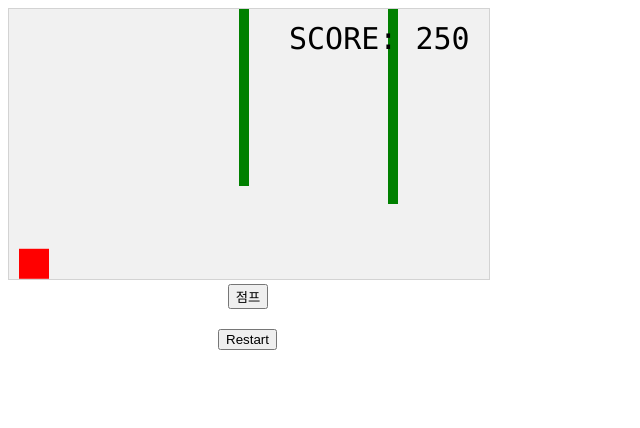
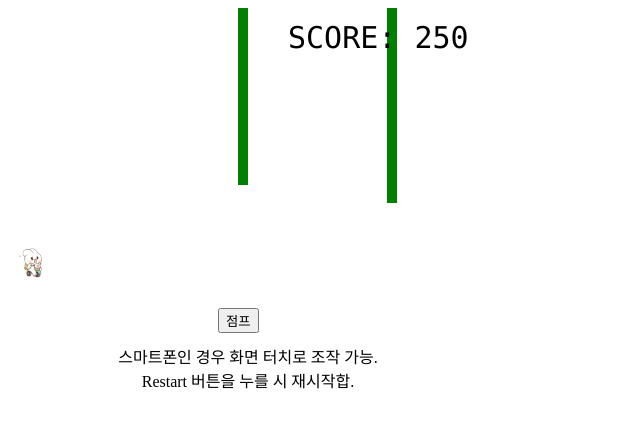
Before and after one commit to seoggu/block-game, a plain HTML site: page touchver.html in a window 1280 px wide. Shown: the whole page, without its empty margins (0-640 px from the left). Drawn offline with Linux system fonts and the light colour scheme.

Commit message:
Add files via upload

```diff
--- /dev/null
+++ b/game.js
@@ -0,0 +1,196 @@
+var myGameArea;
+var myScore;
+var myGamePiece;
+var myObstacles = [];
+
+function restartGame() {
+document.getElementById("myfilter").style.display ="none";
+document.getElementById("comment").style.display ="block";
+document.getElementById("myrestartbutton").style.display ="none";
+document.getElementById("controlbutton").style.display ="block";
+myGameArea.stop();
+myGameArea.clear();
+myGameArea = {};
+myGamePiece = {};
+myObstacles = [];
+myScore = {};
+document.getElementById("canvascontainer").innerHTML ="";
+startGame();
+}
+
+function startGame() {
+    myGameArea = new gamearea();
+    myScore = new component("30px", "consolas", "black", 280, 40, "text");
+    myGamePiece = new component(30, 30, "mongshu1.gif", 10, 120, "image");
+    myGameArea.start();
+
+}
+
+function gamearea() {
+    this.canvas = document.createElement("canvas");
+    this.canvas.width = 480;
+    this.canvas.height = 270;
+
+    document.getElementById("canvascontainer").prepend(this.canvas);
+    this.context = this.canvas.getContext("2d");
+    this.pause = false;
+    this.frameNo = 0;
+    this.start = function() {
+      this.interval = setInterval(updateGameArea, 20);
+    }
+      this.stop = function() {
+        clearInterval(this.interval);
+        this.pause = true;
+      }
+    this.clear = function() {
+        this.context.clearRect(0, 0, this.canvas.width, this.canvas.height);
+    }
+}
+
+function everyinterval(n) {
+  if ((myGameArea.frameNo / n) % 1 ==0) {return true;}
+  return false;
+}
+
+function component(width, height, color, x, y, type) {
+    this.type = type;
+    if (type == "image"){
+      this.image = new Image();
+      this.image.src = color;
+    }
+    this.width = width;
+    this.height = height;
+    this.speedX = 0;
+    this.speedY = 0;
+    this.x = x;
+    this.y = y;
+    this.gravity = 0.05;
+    this.gravitySpeed = 0;
+    this.bounce = 0.6;
+    this.update = function() {
+      ctx = myGameArea.context;
+      if (this.type == "text") {
+        ctx.font = this.width+" "+this.height;
+        ctx.fillStyle = color;
+        ctx.fillText(this.text, this.x, this.y);
+      } else {
+        if (type == "image"){
+          ctx.drawImage(this.image,
+          this.x,
+          this.y,
+          this.width, this.height);
+        } else{
+      ctx.fillStyle = color;
+      ctx.fillRect(this.x, this.y, this.width, this.height);
+    }
+    }
+  }
+  this.newPos= function() {
+    this.gravitySpeed += this.gravity;
+    this.x += this.speedX;
+    this.y += this.speedY +this.gravitySpeed;
+    this.hitBottom();
+    this.hitTop();
+  }
+  this.hitBottom =function() {
+    var rockbottom = myGameArea.canvas.height -this.height;
+    if (this.y > rockbottom){
+      this.y = rockbottom;
+      this.gravitySpeed = -(this.gravitySpeed*this.bounce);
+    }
+  }
+  this.hitTop =function() {
+    var rocktop = 0;
+    if (this.y < rocktop){
+      this.y = rocktop;
+      this.gravitySpeed = -(this.gravitySpeed*this.bounce);
+    }
+  }
+
+  this.crashWith = function(otherobj) {
+    var myleft = this.x;
+    var myright = this.x + (this.width);
+    var mytop = this.y;
+    var mybottom = this.y + (this.height);
+    var otherleft = otherobj.x;
+    var otherright = otherobj.x + (otherobj.width);
+    var othertop = otherobj.y;
+    var otherbottom = otherobj.y + (otherobj.height);
+    var crash = true;
+    if ((mybottom < othertop) || (mytop > otherbottom) || (myright < otherleft) ||
+        (myleft > otherright)) {
+          crash = false;
+        }
+        return crash;
+  }
+}
+
+function updateGameArea() {
+  var x, y, height, gap, minHeight, maxHeight, minGap, maxGap;
+  for (i = 0; i < myObstacles.length; i += 1) {
+    if (myGamePiece.crashWith(myObstacles[i])) {
+      myGameArea.stop();
+      document.getElementById("comment").style.display ="block";
+      document.getElementById("controlbutton").style.display ="block";
+      document.getElementById("myfilter").style.display ="block";
+      document.getElementById("myrestartbutton").style.display ="block";
+      return;
+    }
+  }
+  if (myGameArea.pause ==false){
+  myGameArea.clear();
+  myGameArea.frameNo += 1;
+  if (myGameArea.frameNo == 1 || everyinterval(150)) {
+    x = myGameArea.canvas.width;
+    y = myGameArea.canvas.height;
+    minHeight = 20;
+    maxHeight = 200;
+    height = Math.floor(Math.random()*(maxHeight-minHeight+1)+minHeight);
+    minGap = 35;
+    maxGap = 200;
+    gap = Math.floor(Math.random()*(maxGap-minGap+1)+minGap);
+    myObstacles.push(new component(10, height, "green", x, 0));
+    myObstacles.push(new component(10, y - height - gap , "green", x, height + gap));
+  }
+  for (i = 0; i < myObstacles.length; i += 1) {
+    myObstacles[i].x += -1;
+    myObstacles[i].update();
+  }
+  myScore.text = "SCORE: " + myGameArea.frameNo;
+  myScore.update();
+  myGamePiece.newPos();
+  myGamePiece.update();
+}
+}
+
+function moveleft() {
+  myGamePiece.speedX -= 1;
+}
+function moveright() {
+  myGamePiece.speedX += 1;
+}
+function moveup() {
+  myGamePiece.speedY -= 1;
+}
+function movedown() {
+  myGamePiece.speedY += 1;
+}
+function clearmove() {
+  myGamePiece.image.src = "mongshu1.gif"
+  myGamePiece.speedX = 0;
+  myGamePiece.speedY = 0;
+}
+
+function accelerate(n) {
+  myGamePiece.gravity = n;
+}
+
+//터치스크린용
+document.addEventListener("touchstart", e => {
+    accelerate(-0.2);
+})
+document.addEventListener("touchend", e => {
+  accelerate(0.05);
+})
+//터치스크린용 끝
+startGame();
--- a/touchver.html
+++ b/touchver.html
@@ -3,196 +3,39 @@
 <head>
 <meta name="viewport" content="width=device-width, initial-scale=1.0"/>
 <style>
-canvas {
+/* canvas {
     border:1px solid #d3d3d3;
     background-color: #f1f1f1;
-}
+} */
 </style>
+<title>몽슈 피하기</title>
 </head>
-<body onload="startGame()">
+<body>
+  <div id="myfilter" style="position: absolute; background-color: rgb(0, 0, 0); opacity: 0.3; width: 480px; height: 270px; display: none;"></div>
 
 
-<script>
+  <div id="comment" style="position: absolute; padding-top: 300px; display: block; text-align:center;width:480px;">
+    <br><br>스마트폰인 경우 화면 터치로 조작 가능.<br>
+    Restart 버튼을 누를 시 재시작합.<br></div>
 
-var myScore;
+  <div id="controlbutton" style="position: absolute; padding-top: 300px; padding-left: 210px; display: block;"><button onmousedown="accelerate(-0.2)" onmouseup="accelerate(0.05)">점프</button></div>
 
-var myGamePiece;
+  <div id="myrestartbutton" style="position: absolute; padding-top: 135px; padding-left: 210px; display: none;"><button onclick="restartGame()">Restart</button></div>
 
-var myObstacles = [];
+    <div id="canvascontainer"><div>
 
-function restartGame() {
-myGameArea.stop();
-myGameArea.clear();
-// myGameArea = {};
-myGamePiece = {};
-myObstacles = [];
-myScore = {};
+  <script src = "game.js"></script>
 
-startGame();
-}
-
-function startGame() {
-    myGameArea.start();
-    myScore = new component("30px", "consolas", "black", 280, 40, "text")
-    myGamePiece = new component(30, 30, "red", 10, 120);
-
-}
-
-var myGameArea = {
-    canvas : document.createElement("canvas"),
-    start : function() {
-        this.canvas.width = 480;
-        this.canvas.height = 270;
-        this.context = this.canvas.getContext("2d");
-        document.body.insertBefore(this.canvas, document.body.childNodes[0]);
-        this.frameNo = 0;
-        this.interval = setInterval(updateGameArea, 20);
-        //터치스크린용
-
-        //터치스크린용 끝
-    },
-    clear : function() {
-        this.context.clearRect(0, 0, this.canvas.width, this.canvas.height);
-    },
-    stop : function() {
-      clearInterval(this.interval);
-    }
-}
-
-function everyinterval(n) {
-  if ((myGameArea.frameNo / n) % 1 ==0) {return true;}
-  return false;
-}
-
-function component(width, height, color, x, y, type) {
-    this.type = type;
-    this.width = width;
-    this.height = height;
-    this.speedX = 0;
-    this.speedY = 0;
-    this.x = x;
-    this.y = y;
-    this.gravity = 0.05;
-    this.gravitySpeed = 0;
-    this.bounce = 0.6;
-    this.update = function() {
-      ctx = myGameArea.context;
-      if (this.type == "text") {
-        ctx.font = this.width+" "+this.height;
-        ctx.fillStyle = color;
-        ctx.fillText(this.text, this.x, this.y);
-      } else {
-      ctx.fillStyle = color;
-      ctx.fillRect(this.x, this.y, this.width, this.height);
-    }
-  }
-  this.newPos= function() {
-    this.gravitySpeed += this.gravity;
-    this.x += this.speedX;
-    this.y += this.speedY +this.gravitySpeed;
-    this.hitBottom();
-  }
-  this.hitBottom =function() {
-    var rockbottom = myGameArea.canvas.height -this.height;
-    if (this.y > rockbottom){
-      this.y = rockbottom;
-      this.gravitySpeed = -(this.gravitySpeed*this.bounce);
-    }
-  }
-
-  this.crashWith = function(otherobj) {
-    var myleft = this.x;
-    var myright = this.x + (this.width);
-    var mytop = this.y;
-    var mybottom = this.y + (this.height);
-    var otherleft = otherobj.x;
-    var otherright = otherobj.x + (otherobj.width);
-    var othertop = otherobj.y;
-    var otherbottom = otherobj.y + (otherobj.height);
-    var crash = true;
-    if ((mybottom < othertop) || (mytop > otherbottom) || (myright < otherleft) ||
-        (myleft > otherright)) {
-          crash = false;
-        }
-        return crash;
-  }
-}
-
-function updateGameArea() {
-  var x, y, height, gap, minHeight, maxHeight, minGap, maxGap;
-  for (i = 0; i < myObstacles.length; i += 1) {
-    if (myGamePiece.crashWith(myObstacles[i])) {
-      myGameArea.stop();
-      return;
-    }
-  }
-  myGameArea.clear();
-  myGameArea.frameNo += 1;
-  if (myGameArea.frameNo == 1 || everyinterval(150)) {
-    x = myGameArea.canvas.width;
-    y = myGameArea.canvas.height;
-    minHeight = 20;
-    maxHeight = 200;
-    height = Math.floor(Math.random()*(maxHeight-minHeight+1)+minHeight);
-    minGap = 35;
-    maxGap = 200;
-    gap = Math.floor(Math.random()*(maxGap-minGap+1)+minGap);
-    myObstacles.push(new component(10, height, "green", x, 0));
-    myObstacles.push(new component(10, y - height - gap , "green", x, height + gap));
-  }
-  for (i = 0; i < myObstacles.length; i += 1) {
-    myObstacles[i].x += -1;
-    myObstacles[i].update();
-  }
-  myScore.text = "SCORE: " + myGameArea.frameNo;
-  myScore.update();
-  myGamePiece.newPos();
-  myGamePiece.update();
-}
-
-
-function moveleft() {
-  myGamePiece.speedX -= 1;
-}
-function moveright() {
-  myGamePiece.speedX += 1;
-}
-function moveup() {
-  myGamePiece.speedY -= 1;
-}
-function movedown() {
-  myGamePiece.speedY += 1;
-}
-function clearmove() {
-  myGamePiece.speedX = 0;
-  myGamePiece.speedY = 0;
-}
-
-function accelerate(n) {
-  myGamePiece.gravity = n;
-}
-
-//터치스크린용
-document.addEventListener("touchstart", e => {
-    accelerate(-0.2);
-})
-document.addEventListener("touchend", e => {
-  accelerate(0.05);
-})
-//터치스크린용 끝
-
-
-</script>
-<div style="text-align:center;width:480px;">
-  <!-- <button onmousedown="moveup()" onmouseup="clearmove()">UP</button><br><br>
-  <button onmousedown="moveleft()" onmouseup="clearmove()">LEFT</button>
-  <button onmousedown="moveright()" onmouseup="clearmove()">RIGHT</button><br><br>
-  <button onmousedown="movedown()" onmouseup="clearmove()">DOWN</button><br><br> -->
-  <button onmousedown="accelerate(-0.2)" onmouseup="accelerate(0.05)">점프</button>
-
-</div>
-<div style="position: absolute; padding-top: 20px; padding-left: 210px; display: block;"><button onclick="restartGame()">Restart</button></div>
-
-
+  <!-- <div style=" text-align:center;width:480px;"> -->
+    <!-- <button onmousedown="moveup()" onmouseup="clearmove()">UP</button><br><br>
+    <button onmousedown="moveleft()" onmouseup="clearmove()">LEFT</button>
+    <button onmousedown="moveright()" onmouseup="clearmove()">RIGHT</button><br><br>
+    <button onmousedown="movedown()" onmouseup="clearmove()">DOWN</button><br><br> -->
+    <!-- <button onmousedown="accelerate(-0.2)" onmouseup="accelerate(0.05)">점프</button>
+  </div> -->
+  <!-- <div style="text-align:center;width:480px;">
+    <br><br>스마트폰인 경우 화면 터치로 조작 가능.<br>
+    Restart 버튼을 누를 시 재시작합.<br>
+</div> -->
 </body>
 </html>
```
Also changed, not shown: mongshu.gif (added), mongshu1.gif (added), mongshu2.png (added).
